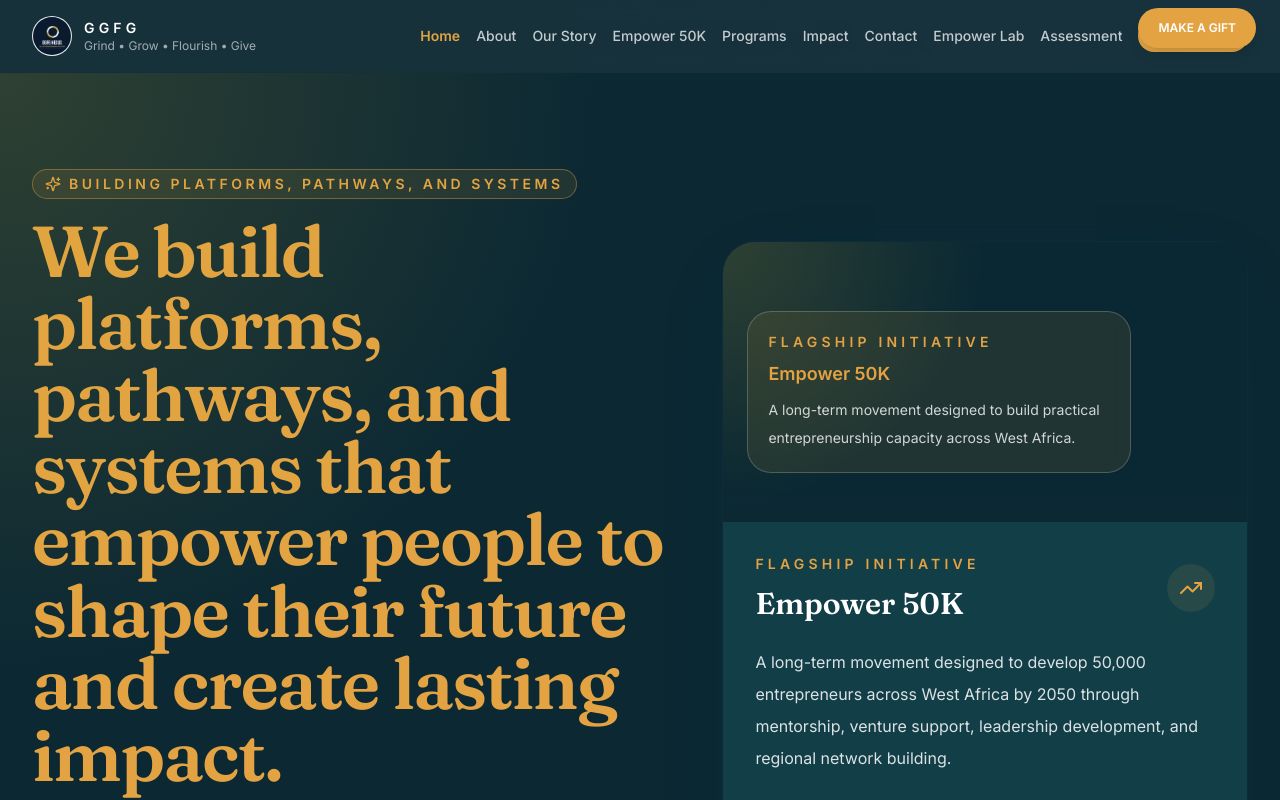
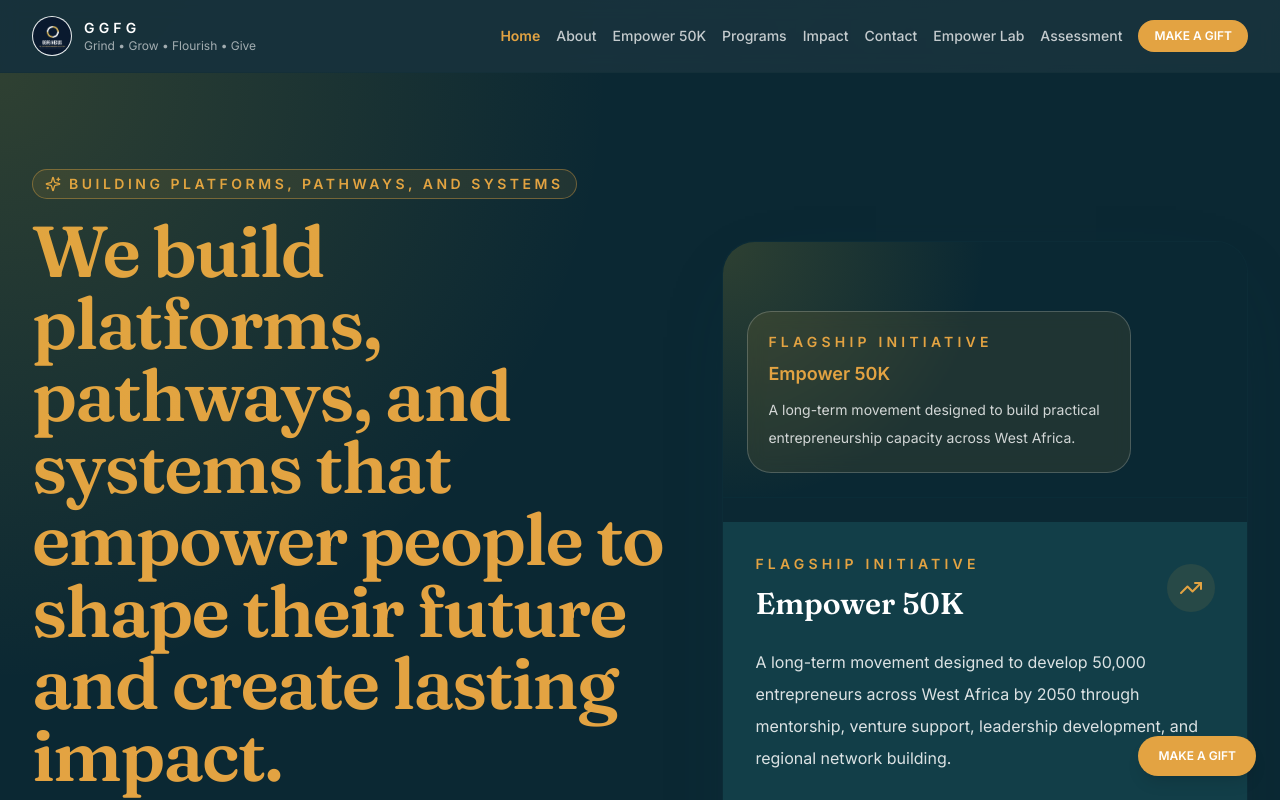
Before and after one commit to gracious232/ggfg-nexus, a Next.js app: page / in a window 1280 px wide. Shown: the top 800 px of the page. Built offline with nearby package versions, Linux system fonts and the light colour scheme.

Commit message:
Keep gift CTA below navigation

```diff
--- a/components/site-nav.tsx
+++ b/components/site-nav.tsx
@@ -10,7 +10,6 @@ import { Menu, X } from 'lucide-react';
 const navItems = [
   { href: '/', label: 'Home' },
   { href: '/about', label: 'About' },
-  { href: '/our-story', label: 'Our Story' },
   { href: '/empower-50k', label: 'Empower 50K' },
   { href: '/programs', label: 'Programs' },
   { href: '/impact', label: 'Impact' },
@@ -38,7 +37,8 @@ export default function SiteNav() {
   }, [pathname]);
 
   return (
-    <header className="sticky top-0 z-50 border-b border-midnight/20 bg-midnight/95 text-white backdrop-blur">
+    <>
+      <header className="sticky top-0 z-50 border-b border-midnight/20 bg-midnight/95 text-white backdrop-blur">
       <div className="mx-auto flex max-w-7xl items-center justify-between px-6 py-4 lg:px-8">
         <Link href="/" className="flex items-center gap-3">
           <div className="flex h-10 w-10 items-center justify-center overflow-hidden rounded-full border border-navy/10 bg-white">
@@ -114,14 +114,16 @@ export default function SiteNav() {
         )}
       </AnimatePresence>
 
+      </header>
+
       <a
         href={giftUrl}
         target="_blank"
         rel="noreferrer"
-        className="fixed bottom-5 right-5 z-40 btn-gold px-5 py-3 text-xs shadow-lg sm:bottom-6 sm:right-6"
+        className="fixed bottom-5 right-5 z-30 btn-gold px-5 py-3 text-xs shadow-lg sm:bottom-6 sm:right-6"
       >
         MAKE A GIFT
       </a>
-    </header>
+    </>
   );
 }
```
